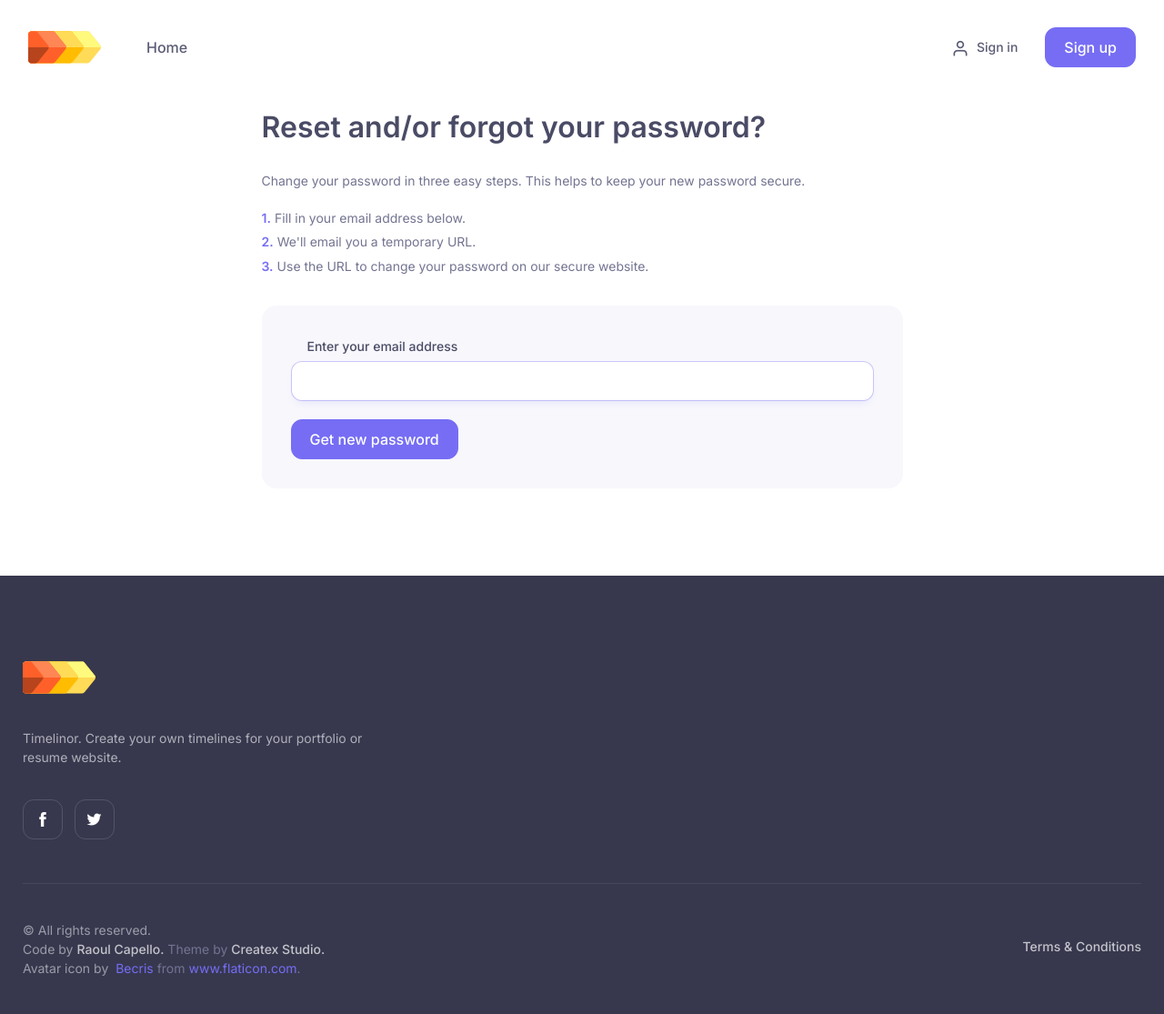
After one commit to raoulcapello/timelinor, a Django app: page /accounts/password-reset in a window 1280 px wide. The commit adds this page. Shown: the whole page at 91% size. Run offline with Django 3.2, Linux system fonts and the light colour scheme; some libraries are stand-ins or nearby versions; some web fonts are replaced.

Commit message:
Password reset view + mail send boilerplate config

```diff
--- a/accounts/urls.py
+++ b/accounts/urls.py
@@ -8,4 +8,10 @@ urlpatterns = [
     path('logout', views.logout_view, name='logout'),
     path('register', views.register, name='register'),
     path('delete-profile', views.delete_profile, name='delete-profile'),
+    path('password-reset', views.password_reset, name='password-reset'),
+    path(
+        'send_password_reset_link',
+        views.send_password_reset_link,
+        name='send_password_reset_link',
+    ),
 ]
--- a/accounts/views.py
+++ b/accounts/views.py
@@ -2,6 +2,8 @@ from django.shortcuts import render, redirect
 from django.contrib.auth import authenticate, login, logout
 from django.contrib.auth.decorators import login_required
 from django.contrib import messages
+from django.core.mail import send_mail
+from django.conf import settings
 
 from .models import User
 from .forms import RegisterUserForm, UserProfileModelForm
@@ -46,6 +48,38 @@ def delete_profile(request):
             'Your user profile and all your data have been '
             + 'deleted as you requested.',
         )
+        return redirect('home')
+
+
+def password_reset(request):
+    return render(request, 'accounts/password_reset.html')
+
+
+def send_password_reset_link(request):
+
+    if request.method == 'POST':
+
+        to_address = request.POST.get('recovery-email')
+
+        subject = 'Your password reset link for Timelinor'
+        message = ''
+        from_address = settings.DEFAULT_FROM_EMAIL
+        to_addresses = [to_address]
+
+        smtp_response = send_mail(
+            subject,
+            message,
+            from_address,
+            to_addresses,
+            fail_silently=False,
+        )
+        if smtp_response == 1:
+            messages.success(request, 'Mail sent!')
+        else:
+            messages.error(
+                request, f'Mail not sent, return code {smtp_response}'
+            )
+
         return redirect('home')
 
 
--- /dev/null
+++ b/templates/accounts/password_reset.html
@@ -0,0 +1,31 @@
+                {% extends 'timelinor/base_landing.html' %}
+                {% load static %}
+
+                {% block content %}
+
+                <div class="container py-5 py-sm-6 py-md-7">
+                    <div class="row justify-content-center pt-4">
+                        <div class="col-lg-7 col-md-9 col-sm-11">
+                            <h1 class="h2 pb-3">Reset and/or forgot your password?</h1>
+                            <p class="fs-sm">Change your password in three easy steps. This helps to keep your new password secure.</p>
+                            <ul class="list-unstyled fs-sm pb-1 mb-4">
+                                <li><span class="text-primary fw-semibold me-1">1.</span>Fill in your email address below.</li>
+                                <li><span class="text-primary fw-semibold me-1">2.</span>We'll email you a temporary URL.</li>
+                                <li><span class="text-primary fw-semibold me-1">3.</span>Use the URL to change your password on our secure website.</li>
+                            </ul>
+                            <div class="bg-secondary rounded-3 px-3 py-4 p-sm-4">
+                                <form method="post" action="{% url 'send_password_reset_link' %}" class="needs-validation p-2" novalidate>
+                                    {% csrf_token %}
+                                    <div class="mb-3 pb-1">
+                                        <label class="form-label" for="recovery-email">Enter your email address</label>
+                                        <input class="form-control" type="email" name="recovery-email" id="recovery-email" autofocus required>
+                                        <div class="invalid-feedback">Please provide a valid email address!</div>
+                                    </div>
+                                    <button class="btn btn-primary" type="submit">Get new password</button>
+                                </form>
+                            </div>
+                        </div> <!-- /.col -->
+                    </div> <!-- /.row -->
+                </div> <!-- /.container -->
+
+                {% endblock content %}
--- a/templates/accounts/signin_signup.html
+++ b/templates/accounts/signin_signup.html
@@ -31,7 +31,7 @@
                                         <div class="form-check">
                                             <input class="form-check-input" type="checkbox" id="keep-signed-2">
                                             <label class="form-check-label fs-sm" for="keep-signed-2">Keep me signed in</label>
-                                        </div><a class="nav-link-style fs-ms" href="password-recovery.html">Forgot password?</a>
+                                        </div><a class="nav-link-style fs-ms" href="{% url 'password-reset' %}">Forgot password?</a>
                                     </div>
                                     <button class="btn btn-primary d-block w-100" type="submit">Sign in</button>
                                 </form>
--- a/templates/partials/_signin_modals.html
+++ b/templates/partials/_signin_modals.html
@@ -31,7 +31,7 @@
                                     <div class="form-check">
                                         <input class="form-check-input" type="checkbox" id="keep-signed">
                                         <label class="form-check-label fs-sm" for="keep-signed">Keep me signed in</label>
-                                    </div><a class="nav-link-style fs-ms" href="password-recovery.html">Forgot password?</a>
+                                    </div><a class="nav-link-style fs-ms" href="{% url 'password-reset' %}">Forgot password?</a>
                                 </div>
                                 <button class="btn btn-primary d-block w-100" type="submit">Sign in</button>
                                 <p class="fs-sm pt-3 mb-0">Don't have an account? <a href="#" class="fw-medium" data-view="#modal-signup-view">Sign up</a></p>
```
Also changed, not shown: timelinor/settings/base.py (+8 -0 lines), README.md.
